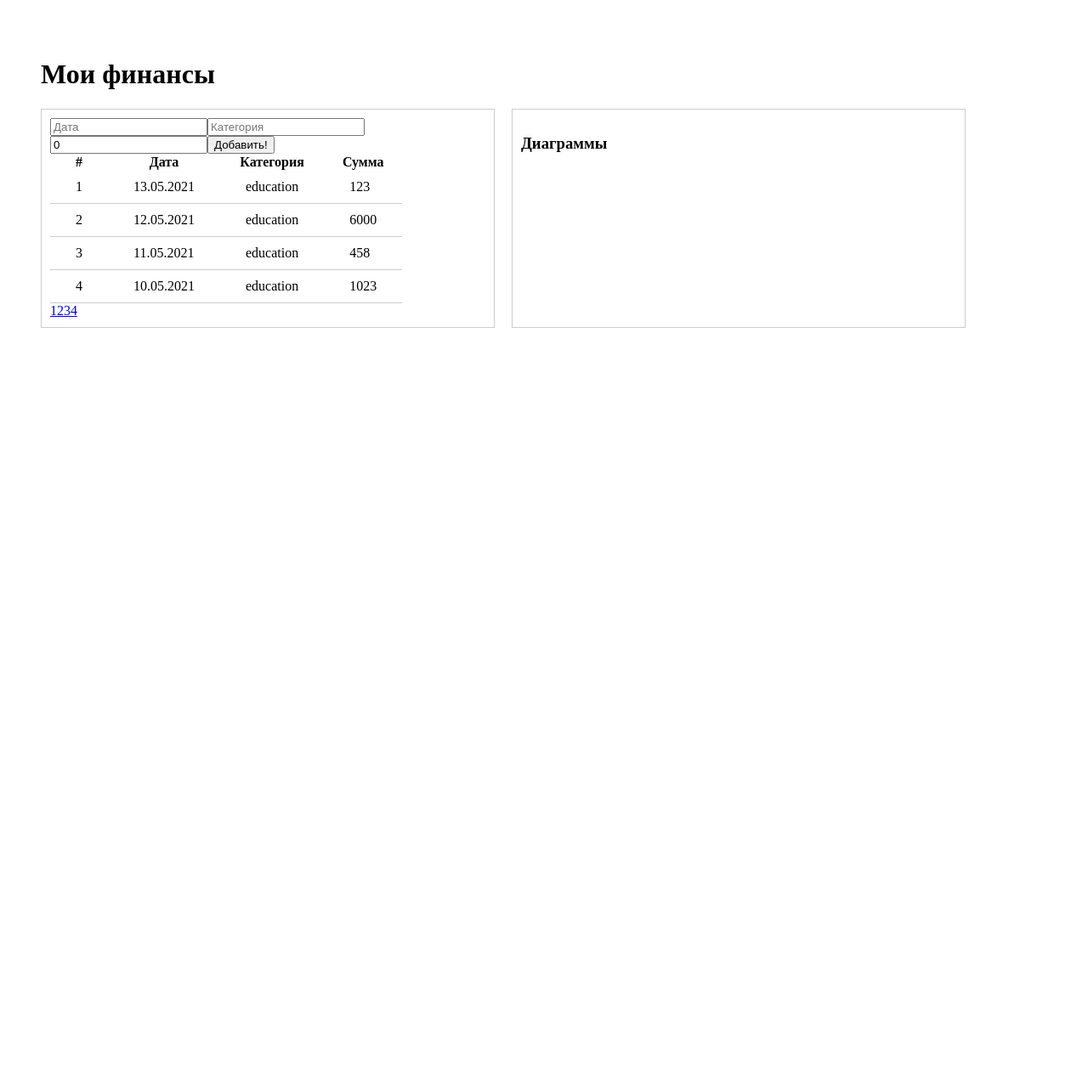
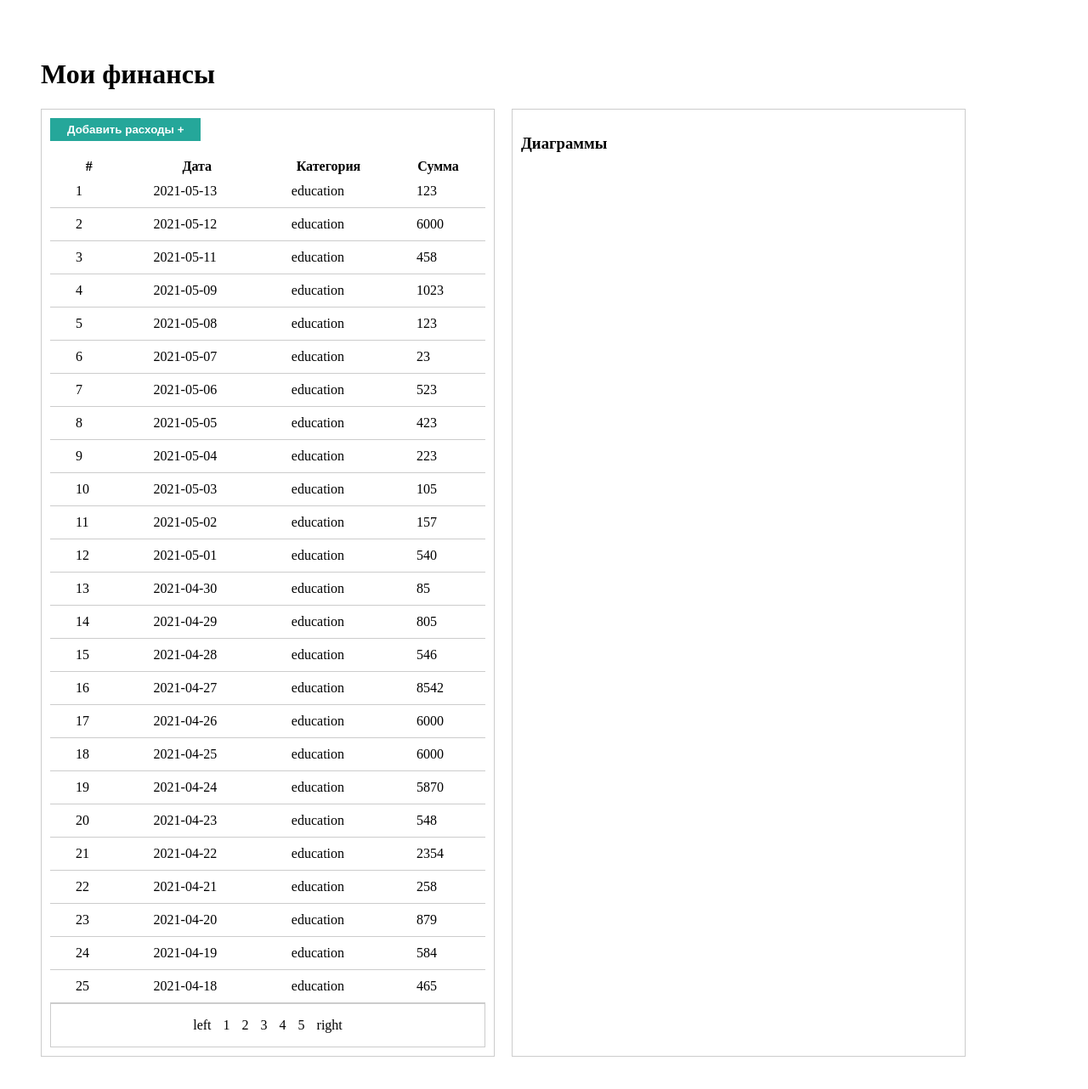
Before and after one commit to Rome44100/GB_vuejs, a Vue app in the folder grossbook/: page / in a window 1280 px wide. Shown: the top 1282 px of the page at 85% size. Before the commit the page ends 800 px from the top, so only its background shows below. Built offline with nearby package versions, Linux system fonts and the light colour scheme.

Commit message:
Start exercise 5 but not complete!

```diff
--- a/grossbook/src/App.vue
+++ b/grossbook/src/App.vue
@@ -6,8 +6,12 @@
       </header>
       <main>
         <div :class="[$style.columns]">
-          <PaymentForm @PushDataForm="addRow" />
+          <button :class="[$style.add_btn]" @click="toggleAddForm">Добавить расходы +</button>
+          <div v-show="flag" :class="[$style.toggle_form]">
+            <PaymentForm @PushDataForm="addRow" />
+          </div>
           <PaymentsLis :items="payList" />
+          <Pagination :onePageNums="onePageNums" :pages="pages" />
         </div>
         <div :class="[$style.columns]">
           <h3>Диаграммы</h3>
@@ -20,43 +24,61 @@
 <script>
 import PaymentsLis from './components/PaymentsLis'
 import PaymentForm from './components/PaymentForm'
+import Pagination from './components/Pagination'
 
 export default {
   name: 'App',
   components: {
     PaymentsLis,
-    PaymentForm
+    PaymentForm,
+    Pagination
   },
   data () {
     return {
+      flag: false,
+      onePageNums: 5,
       payList: [
-        {
-          date: '13.05.2021',
-          category: 'education',
-          price: 123
-        },
-        {
-          date: '12.05.2021',
-          category: 'education',
-          price: 6000
-        },
-        {
-          date: '11.05.2021',
-          category: 'education',
-          price: 458
-        },
-        {
-          date: '10.05.2021',
-          category: 'education',
-          price: 1023
-        }
-      ]
+        { date: '2021-05-13', category: 'education', price: 123 },
+        { date: '2021-05-12', category: 'education', price: 6000 },
+        { date: '2021-05-11', category: 'education', price: 458 },
+        { date: '2021-05-09', category: 'education', price: 1023 },
+        { date: '2021-05-08', category: 'education', price: 123 },
+        { date: '2021-05-07', category: 'education', price: 23 },
+        { date: '2021-05-06', category: 'education', price: 523 },
+        { date: '2021-05-05', category: 'education', price: 423 },
+        { date: '2021-05-04', category: 'education', price: 223 },
+        { date: '2021-05-03', category: 'education', price: 105 },
+        { date: '2021-05-02', category: 'education', price: 157 },
+        { date: '2021-05-01', category: 'education', price: 540 },
+        { date: '2021-04-30', category: 'education', price: 85 },
+        { date: '2021-04-29', category: 'education', price: 805 },
+        { date: '2021-04-28', category: 'education', price: 546 },
+        { date: '2021-04-27', category: 'education', price: 8542 },
+        { date: '2021-04-26', category: 'education', price: 6000 },
+        { date: '2021-04-25', category: 'education', price: 6000 },
+        { date: '2021-04-24', category: 'education', price: 5870 },
+        { date: '2021-04-23', category: 'education', price: 548 },
+        { date: '2021-04-22', category: 'education', price: 2354 },
+        { date: '2021-04-21', category: 'education', price: 258 },
+        { date: '2021-04-20', category: 'education', price: 879 },
+        { date: '2021-04-19', category: 'education', price: 584 },
+        { date: '2021-04-18', category: 'education', price: 465 }
+      ],
+      listLength: 0,
+      pages: 0
     }
   },
   methods: {
+    toggleAddForm () {
+      this.flag = !this.flag
+    },
     addRow (data) {
-      this.payList.push(data)
+      this.payList.unshift(data)
     }
+  },
+  mounted () {
+    this.listLength = this.payList.length
+    this.pages = this.listLength / this.onePageNums
   }
 }
 </script>
@@ -78,5 +100,29 @@ main {
   width: 40vw;
   min-height: 10vh;
   padding: 10px;
+  position: relative;
+}
+.add_btn {
+  background-color: #25a79a;
+  color: #fff;
+  border: none;
+  padding: 6px 20px;
+  margin-bottom: 20px;
+  font-weight: 600;
+  cursor: pointer;
+}
+.toggle_form {
+  position: absolute;
+  border: solid 1px #ccc;
+  box-shadow: 2px 2px 3px #ccc;
+  padding: 30px;
+  background-color: #fff;
+  width: 20vw;
+  top: 40px;
+}
+.toggle_form input {
+  display: inline-block;
+  margin: 10px 0;
+  width: 100%;
 }
 </style>
--- /dev/null
+++ b/grossbook/src/components/Pagination.vue
@@ -0,0 +1,43 @@
+<template>
+  <div :class="[$style.pagination]">
+    <a href="#1">left</a>
+    <a v-for="(n, index) in pages" :key="index" href="#1" @click="setPage(n)">{{ n }}</a>
+    <a href="#1">right</a>
+  </div>
+</template>
+
+<script>
+export default {
+  props: {
+    onePageNums: {
+      type: Number
+    },
+    pages: {
+      type: Number
+    }
+  },
+  data () {
+    return {
+      n: 1
+    }
+  },
+  methods: {
+    setPage (n) {
+    }
+  }
+}
+</script>
+
+<style module>
+.pagination {
+    display: flex;
+    justify-content: center;
+    padding: 16px 0;
+    gap: 14px;
+    border: solid 1px #ccc;
+}
+.pagination a {
+    color: #000;
+    text-decoration: none;
+}
+</style>
--- a/grossbook/src/components/PaymentForm.vue
+++ b/grossbook/src/components/PaymentForm.vue
@@ -1,9 +1,17 @@
 <template>
   <div>
-    <input placeholder="Дата" v-model="date">
-    <input placeholder="Категория" v-model="category">
-    <input placeholder="Трата" v-model.number="price">
-    <button @click="save">Добавить!</button>
+    <div>
+      <input type="date" placeholder="Дата" v-model="date">
+    </div>
+    <div>
+      <input placeholder="Категория" v-model="category">
+    </div>
+    <div>
+      <input type="number" placeholder="Трата" v-model.number="price">
+    </div>
+    <div>
+      <button @click="save">Добавить!</button>
+    </div>
   </div>
 </template>
 
@@ -13,7 +21,7 @@ export default {
     return {
       date: '',
       category: '',
-      price: 0
+      price: 1
     }
   },
   methods: {
--- a/grossbook/src/components/PaymentsLis.vue
+++ b/grossbook/src/components/PaymentsLis.vue
@@ -14,12 +14,6 @@
               <td>{{ item.price }}</td>
           </tr>
       </table>
-      <div>
-          <a href="#1">1</a>
-          <a href="#1">2</a>
-          <a href="#1">3</a>
-          <a href="#1">4</a>
-      </div>
   </div>
 </template>
 
@@ -41,6 +35,7 @@ export default {
 <style module>
 table {
     border-collapse: collapse;
+    width: 100%;
 }
 table td {
     border-bottom: solid 1px #ccc;
```
